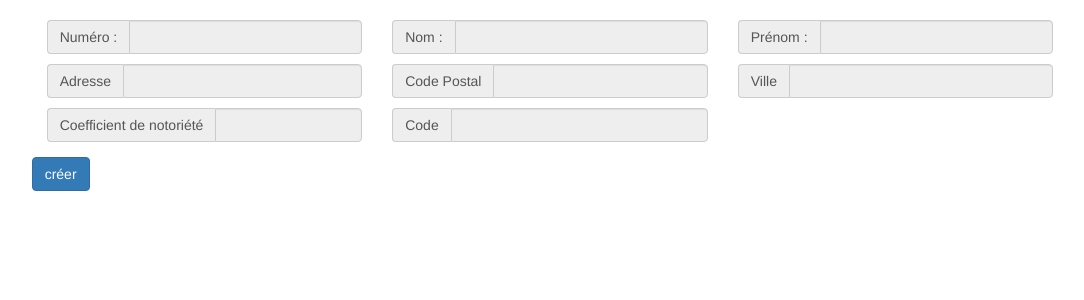
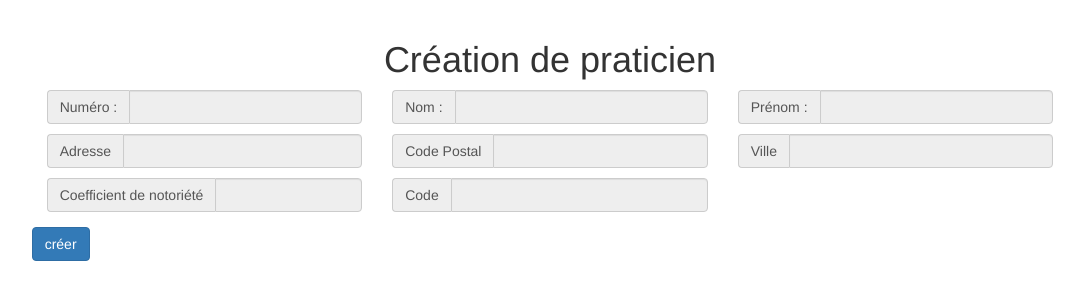
Before and after one commit to vincep69/ZHEVHUYLFH, a PHP site: page /pages/praticien/praticien_upd.php in a window 1280 px wide. Shown: the part 52-352 px from the top of the page, without its empty margins (90-1174 px from the left). Run offline with PHP 8.4, Linux system fonts and the light colour scheme; the template is opened without the code that fills it, so the values that code supplies are empty; the visitor is signed in with stand-in values (Sample User, id 1).

Commit message:
titre praticien create

```diff
--- a/pages/praticien/praticien_upd.php
+++ b/pages/praticien/praticien_upd.php
@@ -102,7 +102,17 @@ if (isset($_GET['numero'])) {
 		}
 }
 ?>
-
+<?php
+if (isset($_GET['numero'])) {
+?>
+<h1>Modification de praticien</h1>
+<?php
+}else{
+	?>
+	<h1>Création de praticien</h1>
+	<?php
+}
+ ?>
 <form method="post" action="praticien_upd.php">
 	<?php
 	if (isset($modif)) {
```
